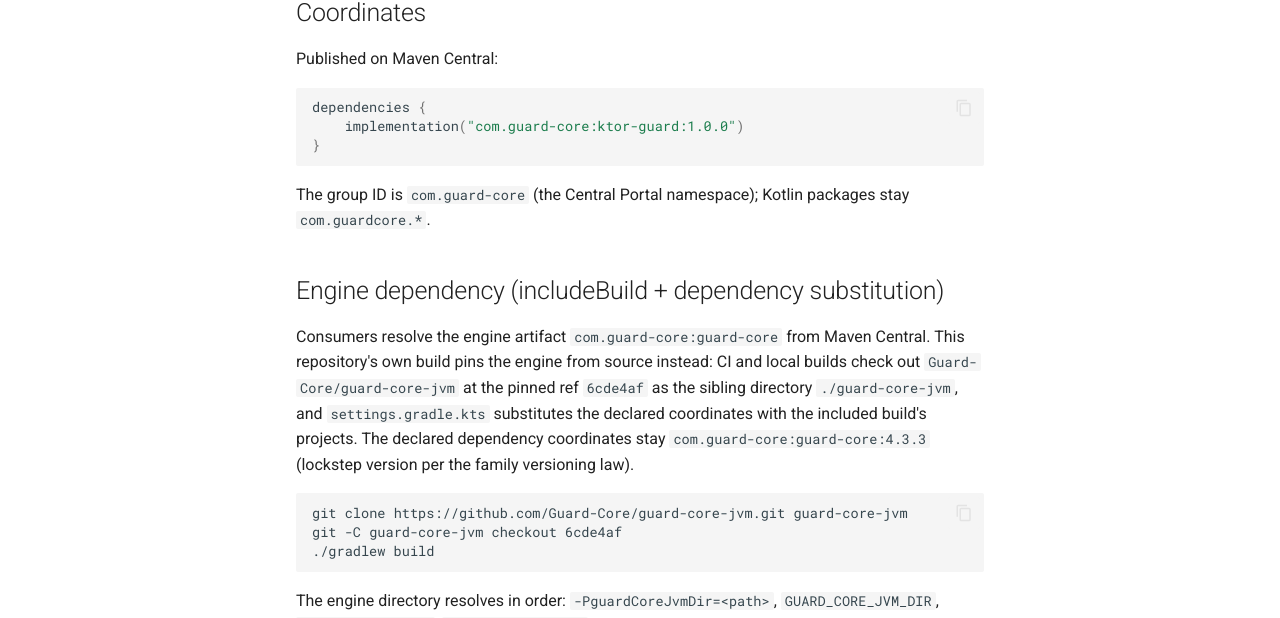
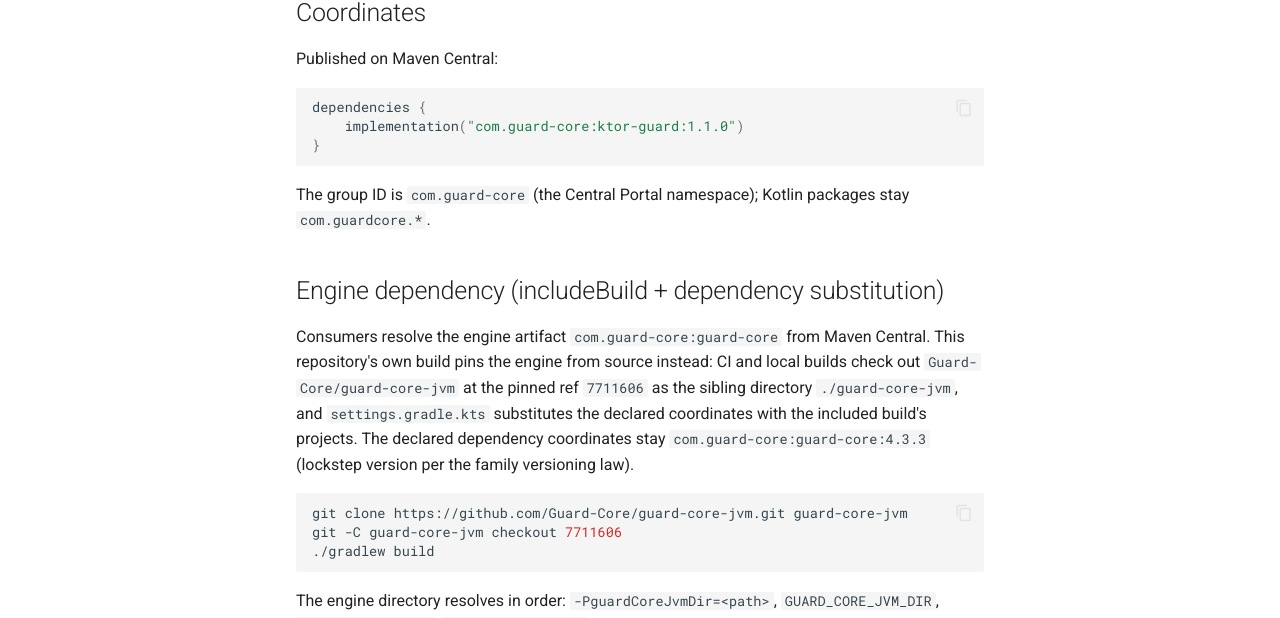
Before and after one commit to Guard-Core/ktor-guard, an MkDocs documentation site: the page built from docs/installation.md, in a window 1280 px wide and 1362 px high. Shown: the part 394-1012 px from the top of the window. Built offline with MkDocs 1.6.1 and Material for MkDocs 9.7.7, drawn with Linux system fonts in a browser that asks for light colours; comment, search, counter and statistics services are not loaded.

Commit message:
release(1.1.0): build against guard-core 4.4.0 (#22)
Version 1.1.0, guardCore 4.4.0 (now on Maven Central), and the pinned engine ref moves from 6cde4af to 7711606, the v4.4.0 release commit, in CI, CodeQL, release, settings and docs. The Unreleased changelog section becomes 1.1.0.

Co-authored-by: Renn F <rennf93@users.noreply.github.com>

````diff
--- a/docs/installation.md
+++ b/docs/installation.md
@@ -14,7 +14,7 @@
 
 ```kotlin
 dependencies {
-    implementation("com.guard-core:ktor-guard:1.0.0")
+    implementation("com.guard-core:ktor-guard:1.1.0")
 }
 ```
 
@@ -24,7 +24,7 @@
 ## Engine dependency (includeBuild + dependency substitution)
 
 Consumers resolve the engine artifact `com.guard-core:guard-core` from Maven Central. This repository's own build pins the engine from source instead: CI and
-local builds check out `Guard-Core/guard-core-jvm` at the pinned ref `6cde4af`
+local builds check out `Guard-Core/guard-core-jvm` at the pinned ref `7711606`
 as the sibling directory `./guard-core-jvm`, and `settings.gradle.kts`
 substitutes the declared coordinates with the included build's projects. The
 declared dependency coordinates stay `com.guard-core:guard-core:4.3.3`
@@ -32,7 +32,7 @@
 
 ```bash
 git clone https://github.com/Guard-Core/guard-core-jvm.git guard-core-jvm
-git -C guard-core-jvm checkout 6cde4af
+git -C guard-core-jvm checkout 7711606
 ./gradlew build
 ```
 
````
Also changed, not shown: CHANGELOG.md (+2 -1 lines), CONTRIBUTING.md (+1 -1 lines), README.md (+2 -2 lines), docs/examples.md (+1 -1 lines), 6 other files.
